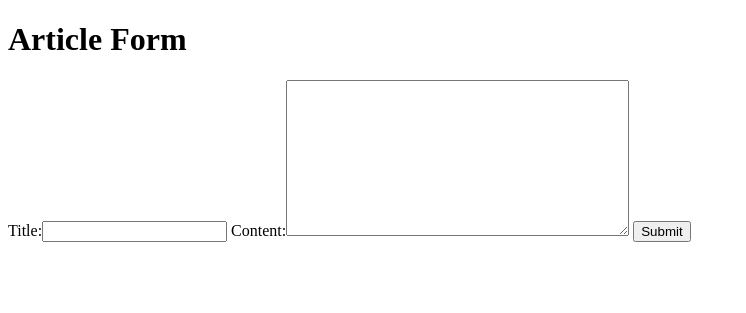
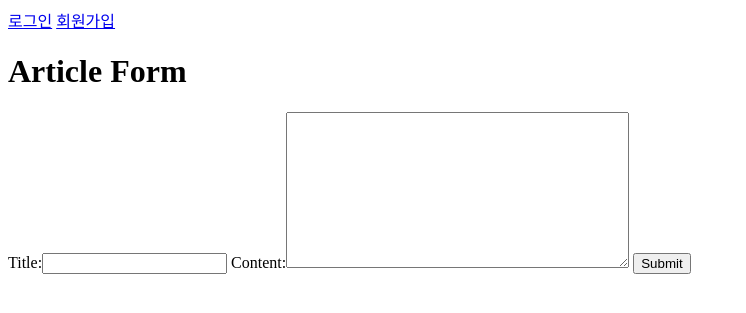
Before and after one commit to ranisop/Web, a Django app: page /articles/new/ in a window 1280 px wide. Shown: the top 313 px of the page, without its empty margins (0-746 px from the left). Run offline with Django 3.2, Linux system fonts and the light colour scheme.

Commit message:
20191113 Django Authentication

```diff
--- a/Django/myform/myform/settings.py
+++ b/Django/myform/myform/settings.py
@@ -38,6 +38,7 @@ INSTALLED_APPS = [
     'django.contrib.messages',
     'django.contrib.staticfiles',
     'articles',
+    'accounts',
 ]
 
 MIDDLEWARE = [
--- a/Django/myform/myform/templates/base.html
+++ b/Django/myform/myform/templates/base.html
@@ -7,6 +7,20 @@
     <title>Document</title>
 </head>
 <body>
+    <!-- 모든 페이지의 기본이 되는 페이지 / 어느 페이지를 가도 다 보여지는 페이지 -->
+    <nav>
+        <span>{{ user.username }}</span>
+        {% if user.is_authenticated %}
+        <form action="{% url 'accounts:logout' %}" method="POST">
+            {% csrf_token %}
+            <input type="submit" value='로그아웃'>
+        </form>
+        <a href="{% url 'accounts:edit' %}">회원정보 수정</a>
+        {% else %}
+        <a href="{% url 'accounts:login' %}">로그인</a>
+        <a href="{% url 'accounts:signup' %}">회원가입</a>
+        {% endif %}
+    </nav>
     {% block body %}
     {% endblock %}
 </body>
--- a/Django/myform/myform/urls.py
+++ b/Django/myform/myform/urls.py
@@ -17,6 +17,7 @@ from django.contrib import admin
 from django.urls import path, include
 
 urlpatterns = [
+    path('accounts/', include('accounts.urls')),  # accounts에서의 요청은 지금 이 urls.py가 아니라 accounts 안의 urls.py로 보내라
     path('articles/', include('articles.urls')),
     path('admin/', admin.site.urls),
 ]
```
